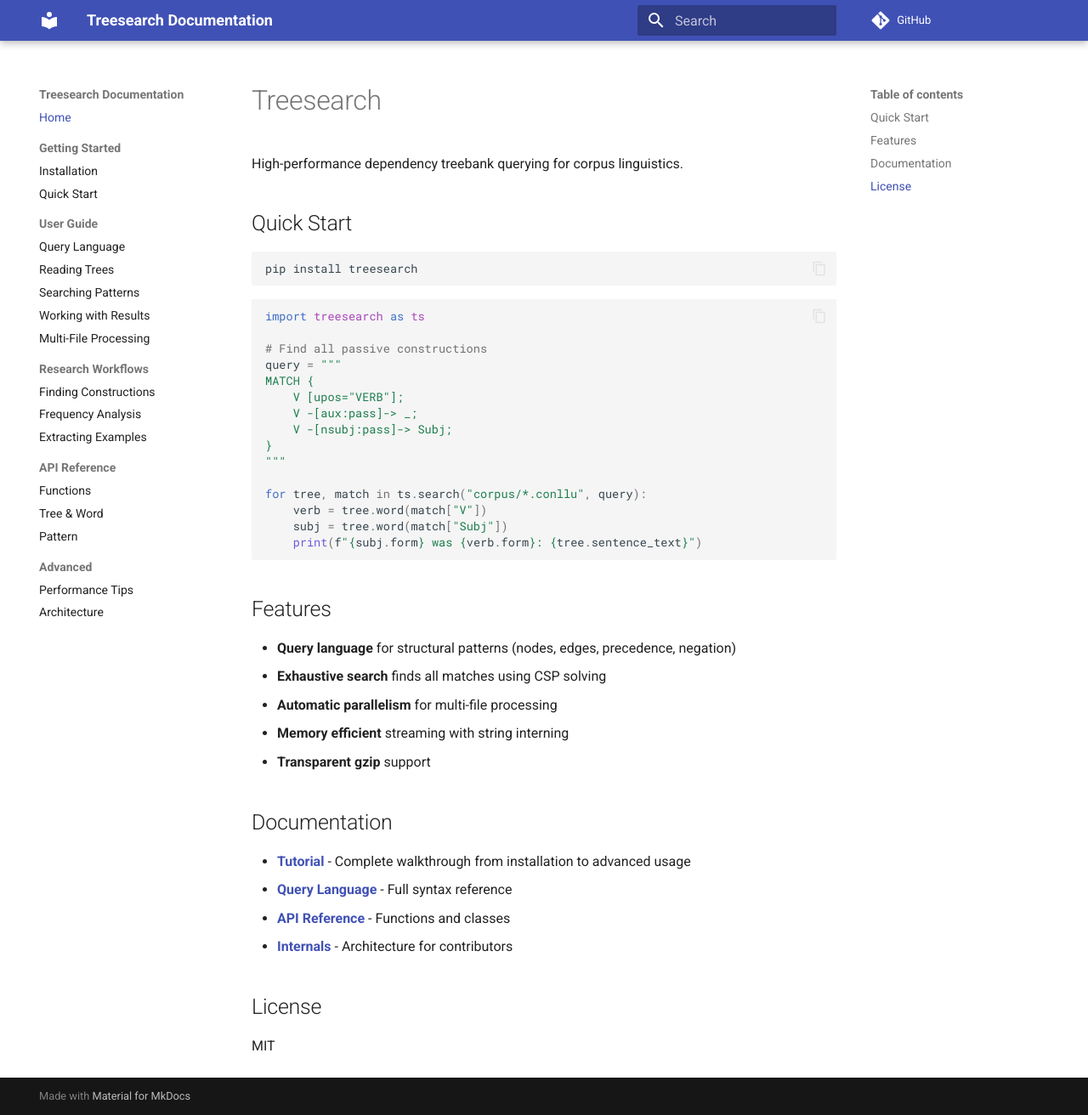
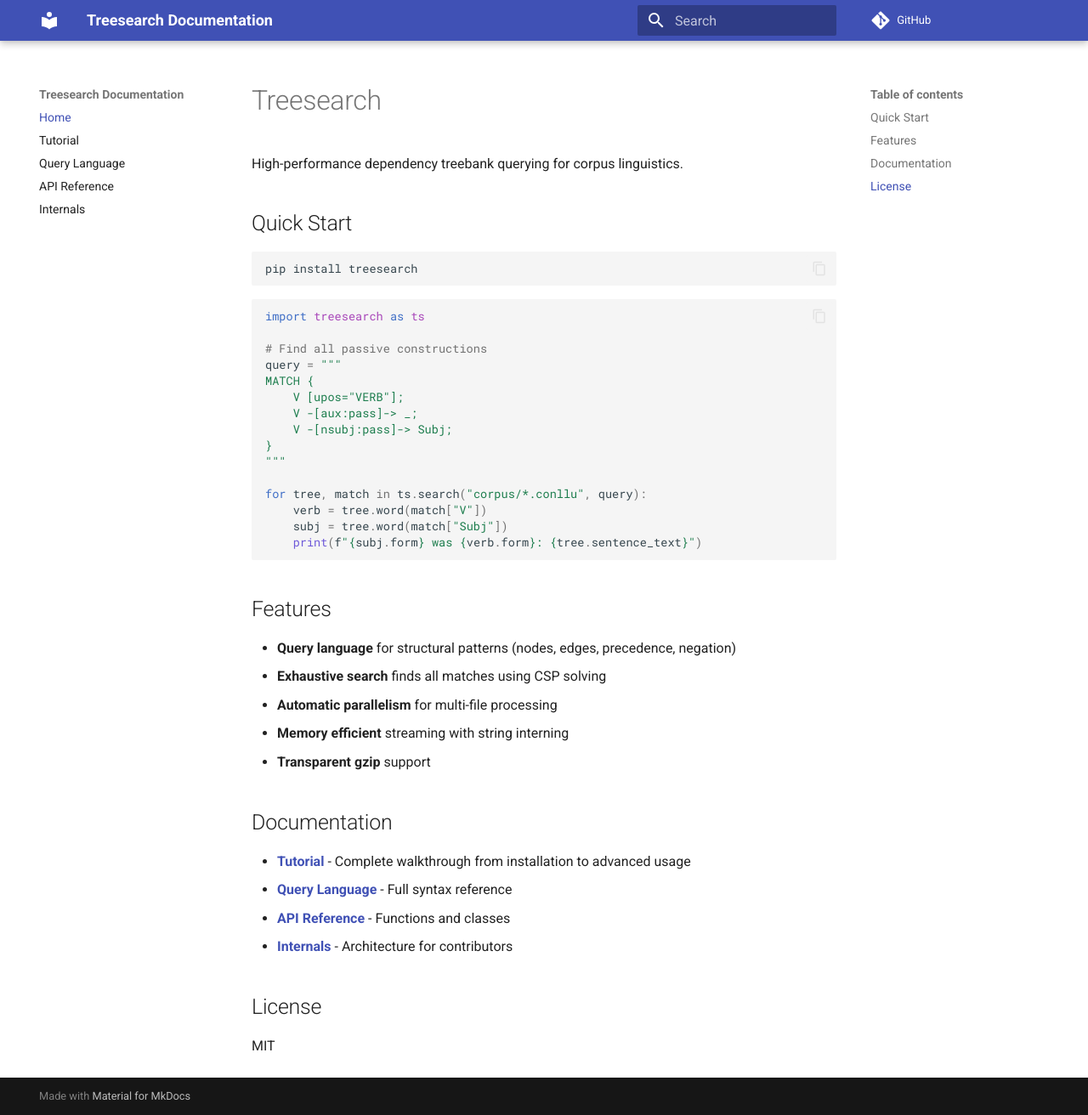
Before and after one commit to rmalouf/treesearch, an MkDocs documentation site: the page built from docs/index.md, in a window 1280 px wide and 1312 px high. Shown: the whole window at 85% size. Built offline with MkDocs 1.6.1 and Material for MkDocs 9.7.7, drawn with Linux system fonts in a browser that asks for light colours; comment, search, counter and statistics services are not loaded.

Commit message:
Update mkdocs.yml navigation to reflect current documentation structure
Simplify navigation from nested structure to flat list matching the five
consolidated documentation files in docs/: index, tutorial, query-language,
api, and internals.

```diff
--- a/mkdocs.yml
+++ b/mkdocs.yml
@@ -11,26 +11,10 @@
 
 nav:
   - Home: index.md
-  - Getting Started:
-      - Installation: getting-started/installation.md
-      - Quick Start: getting-started/quickstart.md
-  - User Guide:
-      - Query Language: guide/query-language.md
-      - Reading Trees: guide/reading-trees.md
-      - Searching Patterns: guide/searching.md
-      - Working with Results: guide/results.md
-      - Multi-File Processing: guide/multi-file.md
-  - Research Workflows:
-      - Finding Constructions: workflows/constructions.md
-      - Frequency Analysis: workflows/frequency.md
-      - Extracting Examples: workflows/examples.md
-  - API Reference:
-      - Functions: api/functions.md
-      - Tree & Word: api/tree-word.md
-      - Pattern: api/pattern.md
-  - Advanced:
-      - Performance Tips: advanced/performance.md
-      - Architecture: advanced/architecture.md
+  - Tutorial: tutorial.md
+  - Query Language: query-language.md
+  - API Reference: api.md
+  - Internals: internals.md
 
 markdown_extensions:
   - pymdownx.highlight
```
